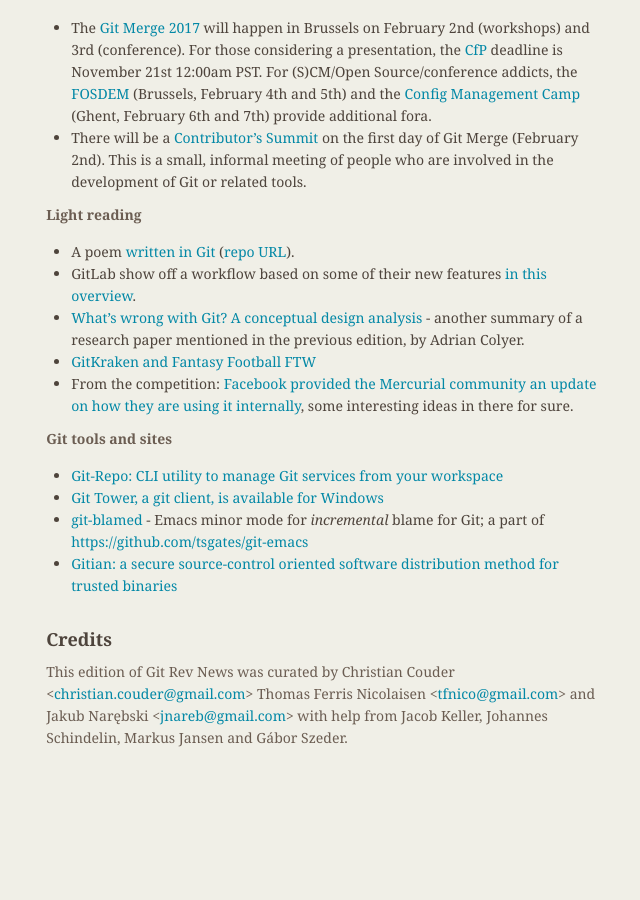
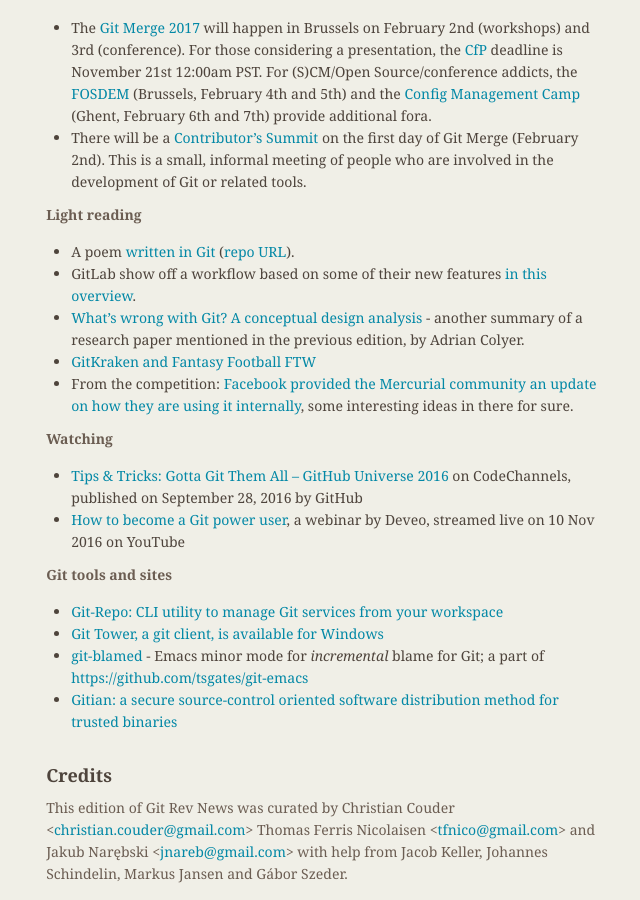
Before and after one commit to git/git.github.io, a Jekyll site: the page built from rev_news/drafts/edition-21.md, in a window 1280 px wide and 900 px high, scrolled down 5633 px. Shown: the whole window, without its empty margins (483-1123 px from the left). Built offline with Jekyll 4.4.1, drawn with Linux system fonts in a browser that asks for light colours; before the commit the page ends 6397 px from its top, so only the background shows below that.

Commit message:
rn-21: Add a few links to new "Watching" section

```diff
--- a/rev_news/drafts/edition-21.md
+++ b/rev_news/drafts/edition-21.md
@@ -332,6 +332,11 @@
 * [GitKraken and Fantasy Football FTW](https://blog.axosoft.com/2016/09/29/git-for-fantasy-football/)
 * From the competition: [Facebook provided the Mercurial community an update on how they are using it internally](https://groups.google.com/forum/#!topic/mozilla.dev.version-control/nh4fITFlEMk), some interesting ideas in there for sure.
 
+__Watching__
+
+* [Tips & Tricks: Gotta Git Them All – GitHub Universe 2016](http://www.codechannels.com/video/github/git/tips-tricks-gotta-git-them-all-github-universe-2016/) on CodeChannels, published on September 28, 2016 by GitHub
+* [How to become a Git power user](https://www.youtube.com/watch?v=RPvXWYdpbAs&feature=youtu.be&t=35s), a webinar by Deveo, streamed live on 10 Nov 2016 on YouTube
+
 __Git tools and sites__
 
 * [Git-Repo: CLI utility to manage Git services from your workspace](https://github.com/guyzmo/git-repo)
```
